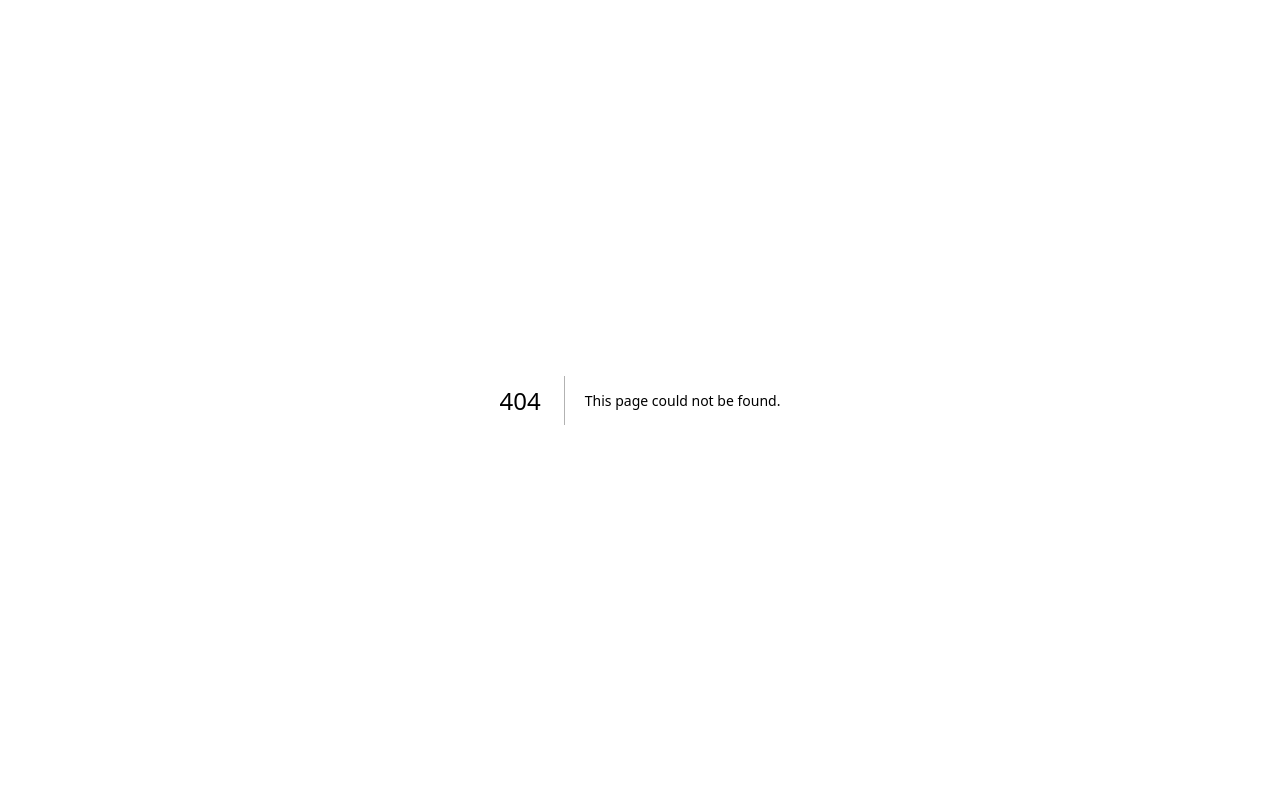
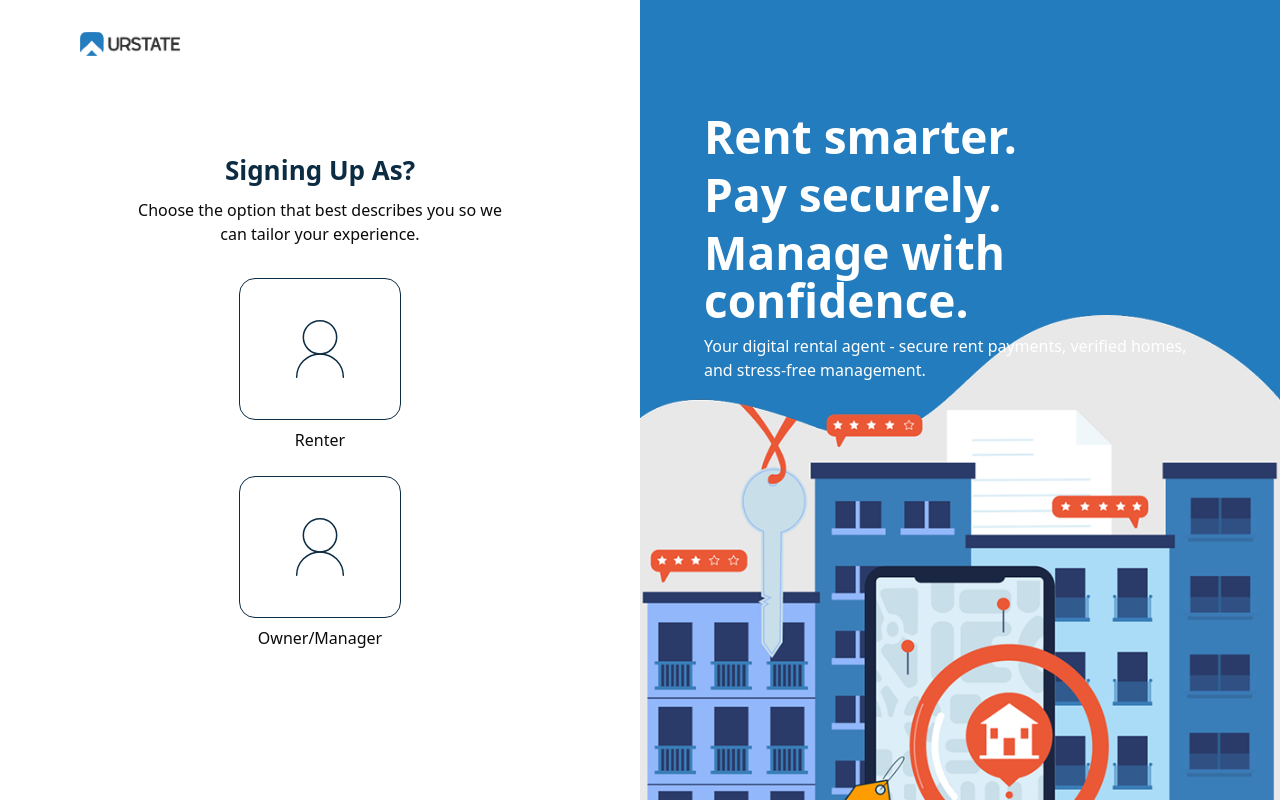
Before and after one commit to chidubemthedev/urstate, a Next.js app: page /auth/register in a window 1280 px wide. Before the commit this address had no page. Built offline with nearby package versions, Linux system fonts and the light colour scheme.

Commit message:
register 1

```diff
--- a/src/app/auth/login/page.tsx
+++ b/src/app/auth/login/page.tsx
@@ -1,16 +1,16 @@
 import { GoogleIcon } from "@/assets/icons";
-import LoginForm from "@/components/login/form";
+import LoginForm from "@/components/auth/login-form";
+import ShellPage from "@/components/auth/shell";
 import { Button } from "@/components/ui/button";
 
 const LoginPage = () => {
   return (
-    <div className="grid grid-cols-1 md:grid-cols-2 min-h-screen">
-      <div className="flex flex-col items-center justify-center px-[100px]">
+    <ShellPage>
       <div className="w-full flex flex-col items-center justify-center max-w-96">
         <Button
           size={"xl"}
           variant={"outline"}
-            className="w-full text-primary border border-primary hover:bg-primary/90"
+          className="w-full text-primary border border-primary"
         >
           <GoogleIcon />
           Continue with Google
@@ -19,10 +19,13 @@ const LoginPage = () => {
           Sign Into Your Account
         </h1>
         <LoginForm />
+        <div className="mt-6">
+          <p>
+            Don&apos;t have an account? <span>Sign up.</span>
+          </p>
         </div>
       </div>
-      <div className="bg-blue-300"></div>
-    </div>
+    </ShellPage>
   );
 };
 
--- /dev/null
+++ b/src/app/auth/register/page.tsx
@@ -0,0 +1,21 @@
+import { GoogleIcon } from "@/assets/icons";
+import LoginForm from "@/components/auth/login-form";
+import RegisterOne from "@/components/auth/register-one";
+import ShellPage from "@/components/auth/shell";
+import { Button } from "@/components/ui/button";
+
+const Register = () => {
+  const Stepone = <div>Step 1</div>;
+
+  const Step2 = <div>Step 2</div>;
+
+  const Step3 = <div>Step 3</div>;
+
+  return (
+    <ShellPage>
+      <RegisterOne />
+    </ShellPage>
+  );
+};
+
+export default Register;
--- a/src/assets/icons.tsx
+++ b/src/assets/icons.tsx
@@ -201,3 +201,28 @@ export const GoogleIcon = () => (
     />
   </svg>
 );
+
+export const RegisterUser = () => (
+  <svg
+    width="80"
+    height="80"
+    viewBox="0 0 80 80"
+    fill="none"
+    xmlns="http://www.w3.org/2000/svg"
+  >
+    <path
+      d="M56.6654 28.3337C56.6654 19.1289 49.2034 11.667 39.9987 11.667C30.794 11.667 23.332 19.1289 23.332 28.3337C23.332 37.5383 30.794 45.0003 39.9987 45.0003C49.2034 45.0003 56.6654 37.5383 56.6654 28.3337Z"
+      stroke="#0C2C43"
+      stroke-width="1.5"
+      stroke-linecap="round"
+      stroke-linejoin="round"
+    />
+    <path
+      d="M63.3346 68.3333C63.3346 55.4467 52.888 45 40.0013 45C27.1147 45 16.668 55.4467 16.668 68.3333"
+      stroke="#0C2C43"
+      stroke-width="1.5"
+      stroke-linecap="round"
+      stroke-linejoin="round"
+    />
+  </svg>
+);
--- a/src/components/login/form.tsx
+++ b/src/components/auth/login-form.tsx
@@ -6,6 +6,7 @@ import * as z from "zod";
 import { Button } from "@/components/ui/button";
 import {
   Field,
+  FieldDescription,
   FieldError,
   FieldGroup,
   FieldLabel,
@@ -102,6 +103,7 @@ const LoginForm = () => {
                 {fieldState.invalid && (
                   <FieldError errors={[fieldState.error]} />
                 )}
+                <FieldDescription>Forgot password?</FieldDescription>
               </Field>
             )}
           />
--- /dev/null
+++ b/src/components/auth/register-one.tsx
@@ -0,0 +1,35 @@
+import { RegisterUser } from "@/assets/icons";
+
+const RegisterOne = () => {
+  return (
+    <div>
+      <div className="w-full flex flex-col items-center justify-center max-w-96 text-center">
+        <h1 className="text-primary text-[26px] leading-10 font-bold text-center">
+          Signing Up As?
+        </h1>
+        <p className="mt-2 mb-8">
+          Choose the option that best describes you so we can tailor your
+          experience.
+        </p>
+
+        <div className="space-y-6">
+          <div className="space-y-2">
+            <div className="border border-[#0C2C43] rounded-2xl px-10 py-[30px] hover:cursor-pointer hover:bg-input/50 transition-all duration-300">
+              <RegisterUser />
+            </div>
+            <p>Renter</p>
+          </div>
+
+          <div className="space-y-2 hover:cursor-pointer">
+            <div className="border border-[#0C2C43] rounded-2xl px-10 py-[30px] hover:cursor-pointer hover:bg-input/50 transition-all duration-300">
+              <RegisterUser />
+            </div>
+            <p>Owner/Manager</p>
+          </div>
+        </div>
+      </div>
+    </div>
+  );
+};
+
+export default RegisterOne;
--- /dev/null
+++ b/src/components/auth/shell.tsx
@@ -0,0 +1,39 @@
+import Image from "next/image";
+type Props = {
+  children: React.ReactNode;
+};
+
+const ShellPage = ({ children }: Props) => {
+  return (
+    <div className="grid grid-cols-1 md:grid-cols-2 min-h-screen relative">
+      <Image
+        src={"/images/logo.png"}
+        width={100}
+        height={100}
+        alt="logo"
+        className="absolute top-8 left-20"
+      />
+      <div className="flex flex-col items-center justify-center px-[100px]">
+        {children}
+      </div>
+
+      <div className="bg-[#227CBD] px-16 pt-28 space-y-2.5 bg-[url(/images/auth-illustration.png)] bg-contain bg-bottom bg-no-repeat bg-origin-border">
+        <h1 className="text-[46px] font-bold leading-12 text-white">
+          Rent smarter.
+        </h1>
+        <h1 className="text-[46px] font-bold leading-12 text-white">
+          Pay securely.
+        </h1>
+        <h1 className="text-[46px] font-bold leading-12 text-white">
+          Manage with confidence.
+        </h1>
+        <p className="text-white leading-6">
+          Your digital rental agent - secure rent payments, verified homes, and
+          stress-free management.
+        </p>
+      </div>
+    </div>
+  );
+};
+
+export default ShellPage;
```
Also changed, not shown: public/images/auth-illustration.png (added). Lines whose indentation alone changed are shown as unchanged.
